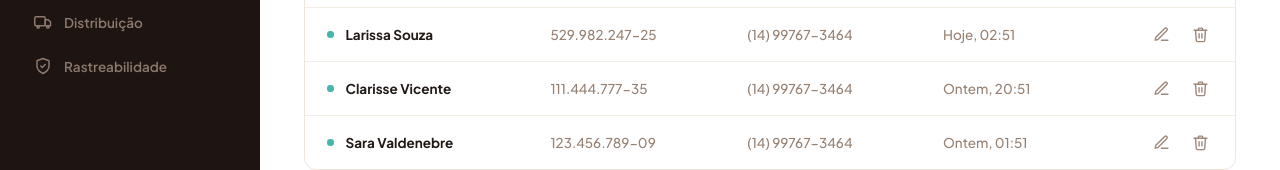
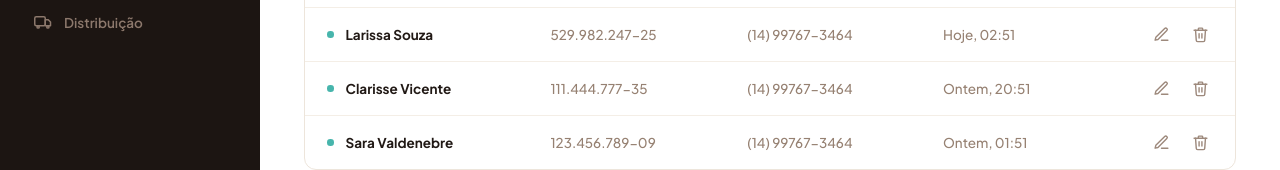
Before and after one commit to jaojogadez/banco-de-leite, a plain HTML site: page pages/doadoras.html in a window 1280 px wide. Shown: the part 275-445 px from the top of the page. Drawn offline with Linux system fonts and the light colour scheme.

Commit message:
delete: rastreabilidade

```diff
--- a/pages/doadoras.html
+++ b/pages/doadoras.html
@@ -94,15 +94,6 @@
                         </svg>
                     </span>
                     <span class="nav-text">Distribuição</span>
-                </a>
-                <a href="rastreabilidade.html" class="nav-link" title="Rastreabilidade">
-                    <span class="nav-icon">
-                        <svg viewBox="0 0 24 24" fill="none" stroke="currentColor" stroke-width="2" stroke-linecap="round" stroke-linejoin="round">
-                            <path d="M12 22s8-4 8-10V5l-8-3-8 3v7c0 6 8 10 8 10z"></path>
-                            <polyline points="9 12 11 14 15 10"></polyline>
-                        </svg>
-                    </span>
-                    <span class="nav-text">Rastreabilidade</span>
                 </a>
             </nav>
 
```
Also changed, not shown: pages/processamento.html (+0 -9 lines).
